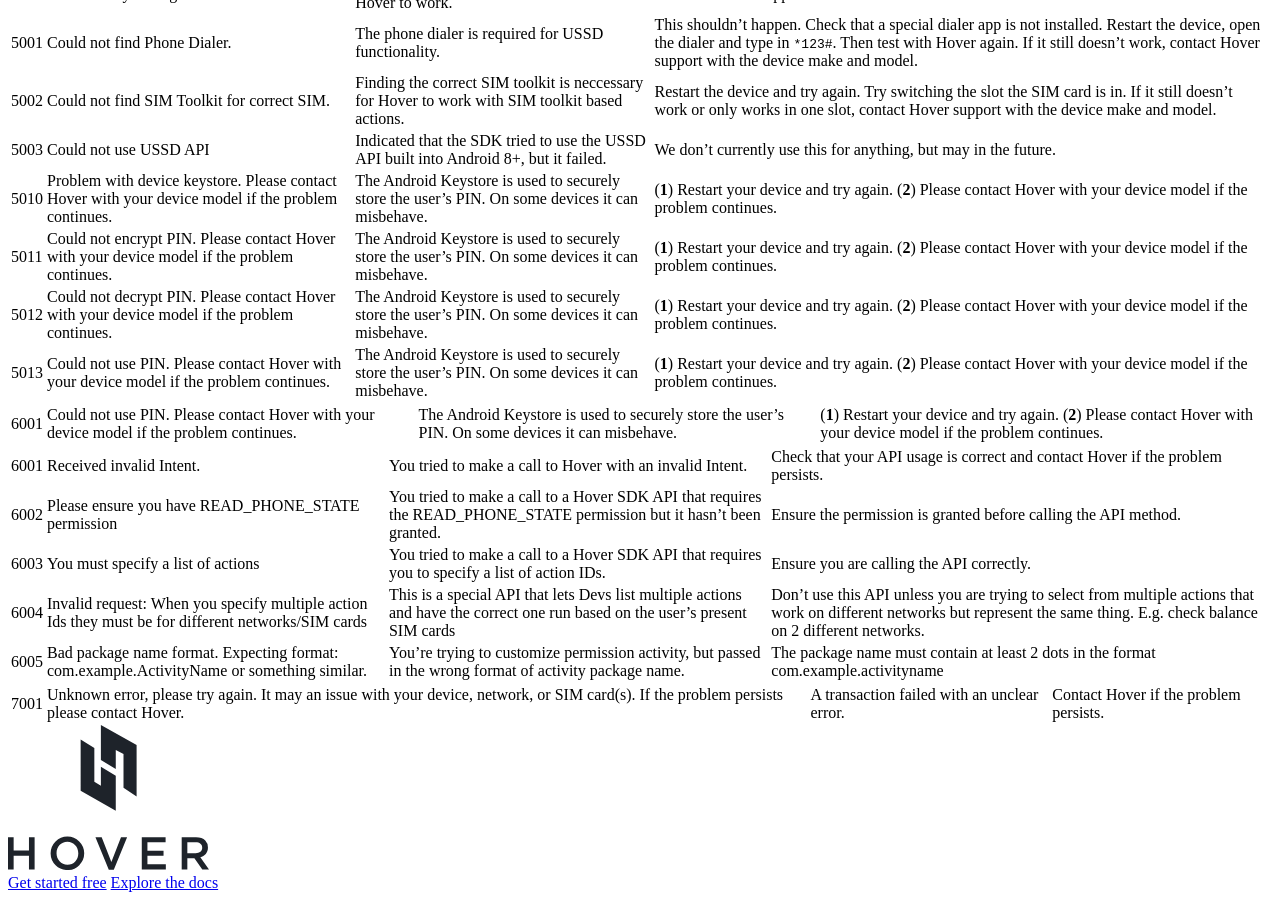
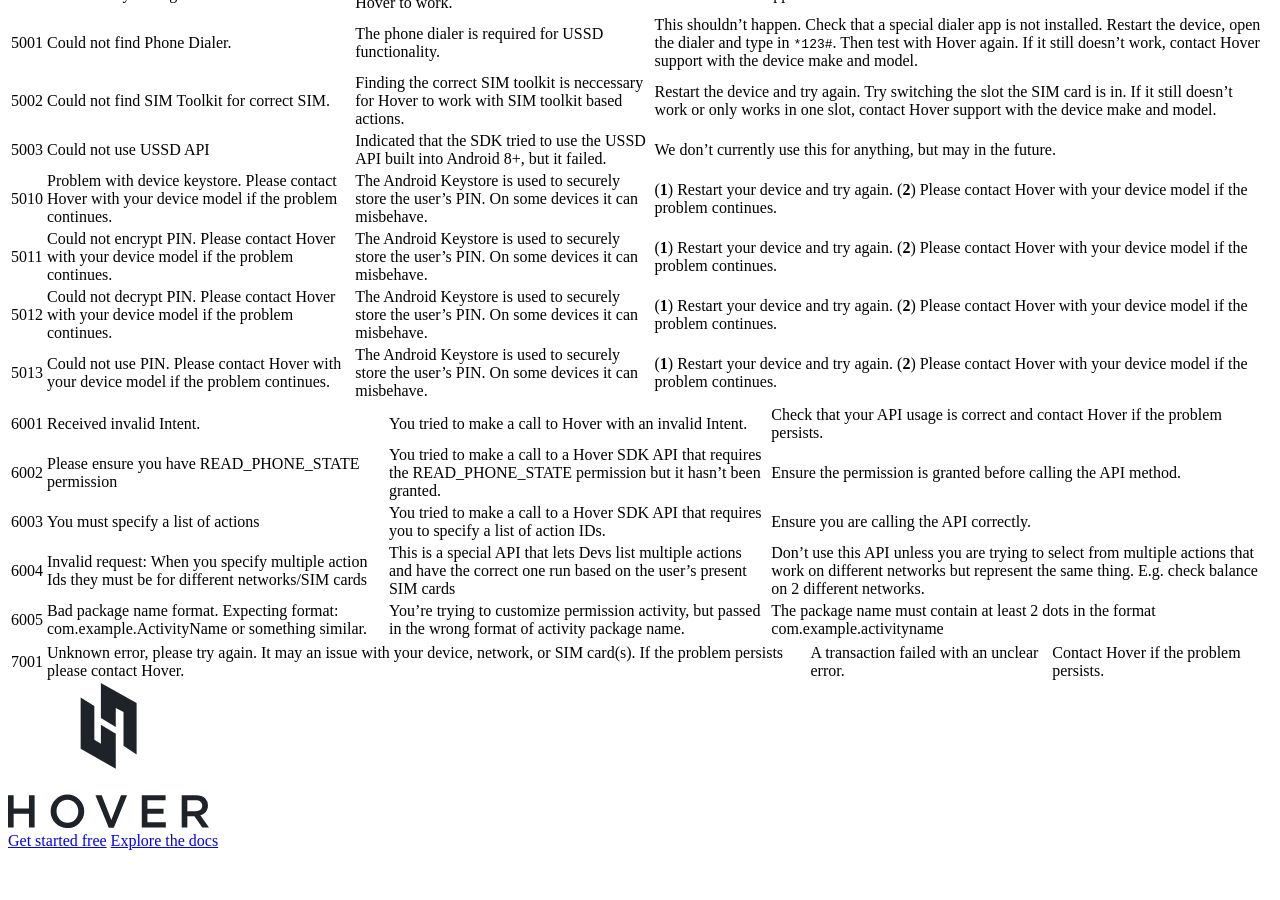
Before and after one commit to UseHover/hover-docs, a Jekyll site: the page built from errors.md, in a window 1280 px wide and 900 px high, scrolled down 2622 px. Built offline with Jekyll 4.4.1, drawn with Linux system fonts in a browser that asks for light colours; nearby versions of some CDN libraries; a style sheet for code colours, icons or effects is not loaded; after the commit the page ends 3480 px from its top, so only the background shows below that.

Commit message:
typo fix

```diff
--- a/errors.md
+++ b/errors.md
@@ -69,9 +69,6 @@ The SDK could not determine what the problem was. Try again and contact Hover fo
 |5012|Could not decrypt PIN. Please contact Hover with your device model if the problem continues.|The Android Keystore is used to securely store the user's PIN. On some devices it can misbehave.|(**1**) Restart your device and try again.&#13;(**2**) Please contact Hover with your device model if the problem continues.|
 |5013|Could not use PIN. Please contact Hover with your device model if the problem continues.|The Android Keystore is used to securely store the user's PIN. On some devices it can misbehave.|(**1**) Restart your device and try again.&#13;(**2**) Please contact Hover with your device model if the problem continues.|
 
-|6001|Could not use PIN. Please contact Hover with your device model if the problem continues.|The Android Keystore is used to securely store the user's PIN. On some devices it can misbehave.|(**1**) Restart your device and try again.&#13;(**2**) Please contact Hover with your device model if the problem continues.|
-
-
 |6001|Received invalid Intent.|You tried to make a call to Hover with an invalid Intent.|Check that your API usage is correct and contact Hover if the problem persists.|
 |6002|Please ensure you have READ_PHONE_STATE permission|You tried to make a call to a Hover SDK API that requires the READ_PHONE_STATE permission but it hasn't been granted.|Ensure the permission is granted before calling the API method.|
 |6003|You must specify a list of actions|You tried to make a call to a Hover SDK API that requires you to specify a list of action IDs.|Ensure you are calling the API correctly.|
```
